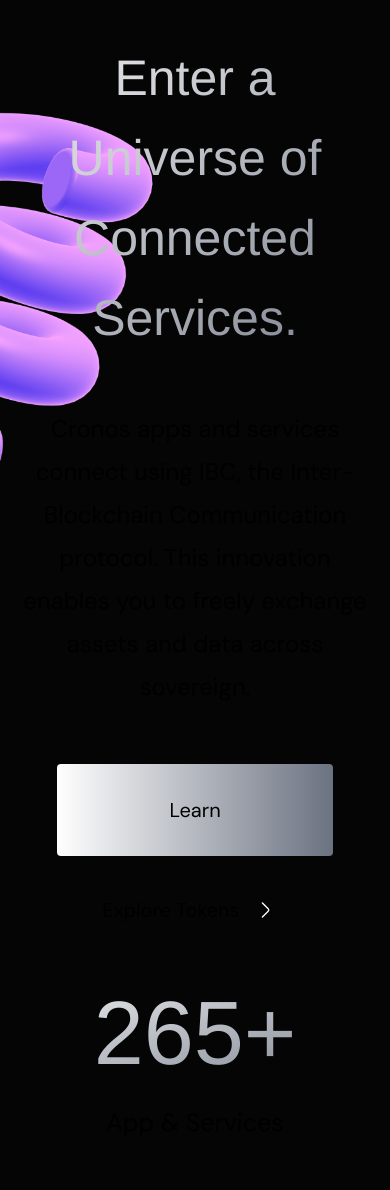
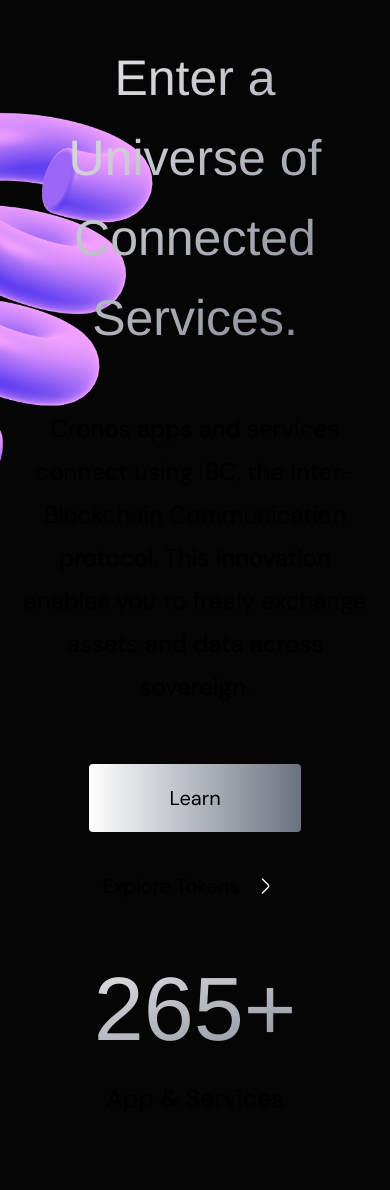
Before and after one commit to Lucas-zz/Cronos-Frontend, a Next.js app: page /components/Community in a window 390 px wide. Shown: the part 363-1553 px from the top of the page. Built offline with nearby package versions, Linux system fonts and the light colour scheme; a web font is replaced by a local one.

Commit message:
refactor: changing animations to match InView and OffView

```diff
--- a/src/pages/components/Community/index.tsx
+++ b/src/pages/components/Community/index.tsx
@@ -3,16 +3,17 @@ import Image from "next/image";
 import RightVector from "../../../../public/assets/right-vector.svg";
 import Helix from "../../../../public/assets/helix.png";
 import { slideIn, textVariant } from "@/utils/motion";
+import { TypingText } from "../CustomTexts";
 
 export default function Community() {
     return (
-        <motion.div
-            initial="hidden"
-            whileInView="show"
-            viewport={{ once: false, amount: 0.25 }}
-            className="xl:flex w-full relative z-10 pt-72 sm:pt-[400px]"
-        >
-            <div className="flex-col xl:w-[60%]">
+        <div className="xl:flex w-full relative z-10 pt-72 sm:pt-[400px]"        >
+            <motion.div
+                initial="hidden"
+                whileInView="show"
+                viewport={{ once: false, amount: 0.25 }}
+                className="flex-col xl:w-[60%]"
+            >
                 <motion.div variants={textVariant(0.6)} className="flex justify-center xl:justify-start text-center xl:text-left font-dm opacity-60 font-medium tracking-widest leading-8 px-20 sm:px-0 uppercase">Community-owned and operated</motion.div>
                 <motion.div variants={textVariant(0.7)} className="flex text-center xl:text-left font-helve font-normal text-[50px] sm:text-[70px] md:text-[90px] leading-[80px] md:leading-[107px] text-transparent bg-clip-text bg-gradient-to-br from-white to-gray-500 px-5 md:px-10 xl:px-0 py-[49px]">Enter a Universe of Connected Services.</motion.div>
                 <motion.div variants={textVariant(0.8)} className="flex text-center xl:text-left font-dm font-normal text-[24px] md:text-[33px] leading-[43px] px-5 md:px-10 xl:px-0 xl:pr-10">
@@ -22,17 +23,23 @@ export default function Community() {
                     assets and data across sovereign.
                 </motion.div>
                 <motion.div
-                    variants={slideIn('left', 'tween', 0.2, 1)}
+                    initial="hidden"
+                    whileInView="show"
+                    viewport={{ once: false, amount: 0.25 }}
                     className="sm:flex text-center pt-14 gap-16 text-xl sm:justify-center xl:justify-start"
                 >
                     <motion.button
                         whileHover={{ scale: 1.1 }}
                         whileTap={{ scale: 1 }}
-                        className="bg-gradient-to-r from-white to-gray-500 py-8 px-28 text-black font-dm rounded"
+                        variants={slideIn('left', 'tween', 0.3, 0.5)}
+                        className="bg-gradient-to-r from-white to-gray-500 py-5 px-20 sm:py-8 sm:px-28 text-black font-dm rounded"
                     >
                         Learn
                     </motion.button>
-                    <div className="flex items-center justify-center sm:justify-start font-dm pt-10 sm:pt-0">
+                    <motion.div
+                        variants={slideIn('right', 'tween', 0.3, 0.5)}
+                        className="flex items-center justify-center sm:justify-start font-dm pt-10 sm:pt-0"
+                    >
                         <a href="#" className=" ">Explore Tokens</a>
                         <motion.a
                             initial={{ x: "0%" }}
@@ -45,24 +52,28 @@ export default function Community() {
                         >
                             <Image src={RightVector} alt="Arrow to the right" className="w-12 h-4 lg:h-5" />
                         </motion.a>
-                    </div>
+                    </motion.div>
                 </motion.div>
-            </div>
-            <div className="flex-col xl:w-[40%] pt-10 sm:pt-28 text-center xl:text-right">
-                <motion.div variants={slideIn('right', 'tween', 0.2, 1)} >
+            </motion.div>
+            <motion.div
+                initial="hidden"
+                whileInView="show"
+                viewport={{ once: false, amount: 0.25 }}
+                className="flex-col xl:w-[40%] pt-10 sm:pt-28 text-center xl:text-right">
+                <motion.div variants={textVariant(0.5)} >
                     <div className="font-helve font-normal text-[90px] sm:text-[117px] leading-[139px] text-transparent bg-clip-text bg-gradient-to-br from-white to-gray-500">265+</div>
-                    <span className="font-dm font-normal text-[25px] sm:text-[30px] leading-10">App & Services</span>
+                    <TypingText title="App & Services" textStyles="font-dm font-normal text-[25px] sm:text-[30px] leading-10" />
                 </motion.div>
-                <motion.div variants={slideIn('right', 'tween', 0.2, 1)} className="pt-10 sm:pt-36">
+                <motion.div variants={textVariant(0.5)} className="pt-10 sm:pt-36">
                     <div className="font-helve font-normal text-[90px] sm:text-[117px] leading-[139px] text-transparent bg-clip-text bg-gradient-to-br from-white to-gray-500">$63B+</div>
-                    <span className="font-dm font-normal text-[25px] sm:text-[30px] leading-10">Digital assets</span>
+                    <TypingText title="Digital assets" textStyles="font-dm font-normal text-[25px] sm:text-[30px] leading-10" />
                 </motion.div>
-            </div>
+            </motion.div>
             <Image
                 src={Helix}
                 alt="Helix background image."
                 className="absolute -z-10 top-[470px] -left-[200px] sm:-left-[350px] w-[400px] sm:w-[600px]"
             />
-        </motion.div>
+        </div>
     );
 }
```
